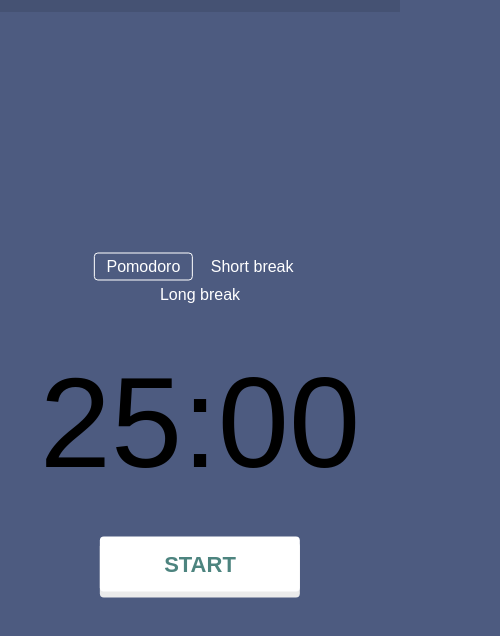
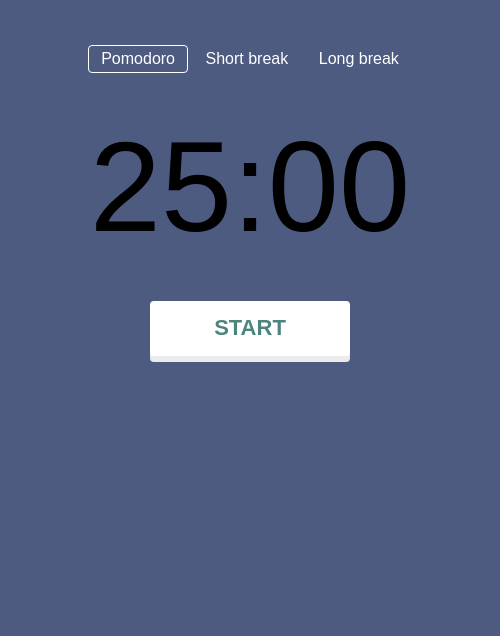
Before and after one commit to haenlonns/untitled-goose, a browser extension: page popup.html in a window 400 px wide. Shown: the whole page, 500 px wide, since content can reach past the window. Drawn offline with Linux system fonts and the light colour scheme.

Commit message:
update timer

```diff
--- a/popup.html
+++ b/popup.html
@@ -9,8 +9,6 @@
   </head>
   <body>
     <main class="app">
-      <progress id="js-progress" value="0"></progress>
-      <div class="progress-bar"></div>
       <div class="timer">
         <div class="button-group mode-buttons" id="js-mode-buttons">
           <button
@@ -45,11 +43,6 @@
         </button>
       </div>
     </main>
-    <!-- <div class="hidden">
-      <audio src="backtowork.mp3" data-sound="pomodoro"></audio>
-      <audio src="break.mp3" data-sound="shortBreak"></audio>
-      <audio src="break.mp3" data-sound="longBreak"></audio>
-    </div> -->
     <script src="scripts/popup.js"></script>
   </body>
 </html>
--- a/scripts/popup.js
+++ b/scripts/popup.js
@@ -93,8 +93,6 @@
     timer.mode === "pomodoro" ? "Get back to work!" : "Take a break!";
   document.title = `${minutes}:${seconds} — ${text}`;
 
-  const progress = document.getElementById("js-progress");
-  progress.value = timer[timer.mode] * 60 - timer.remainingTime.total;
 }
 
 function switchMode(mode) {
@@ -110,9 +108,6 @@
     .forEach((e) => e.classList.remove("active"));
   document.querySelector(`[data-mode="${mode}"]`).classList.add("active");
   document.body.style.backgroundColor = `var(--${mode})`;
-  document
-    .getElementById("js-progress")
-    .setAttribute("max", timer.remainingTime.total);
 
   updateClock();
 }
--- a/styles.css
+++ b/styles.css
@@ -17,8 +17,12 @@
 }
 
 body {
-  width: 400px; /* Set your desired width */
-  height: 500px; /* Set your desired height */
+  display: flex;
+  justify-content: center;
+  align-items: center;
+  height: 400px;
+  width: 500px;
+  margin: 0;
   background-color: var(--pomodoro);
   transition: background-color 1s ease;
   font-family: -apple-system, BlinkMacSystemFont, "Segoe UI", Roboto, Helvetica,
@@ -26,29 +30,14 @@
   user-select: none;
 }
 
-progress {
-  border-radius: 2px;
-  width: 100%;
-  height: 12px;
-  position: fixed;
-  top: 0;
-}
-
-progress::-webkit-progress-bar {
-  background-color: rgba(0, 0, 0, 0.1);
-}
-
-progress::-webkit-progress-value {
-  background-color: #fff;
-}
-
 .timer {
-  position: absolute;
-  top: 50%;
-  left: 50%;
-  transform: translate(-50%, -50%);
+  display: flex;
+  flex-direction: column;
+  align-items: center;
+  justify-content: center;
   padding: 20px;
   text-align: center;
+  height: 100%;
 }
 
 .clock {
```
